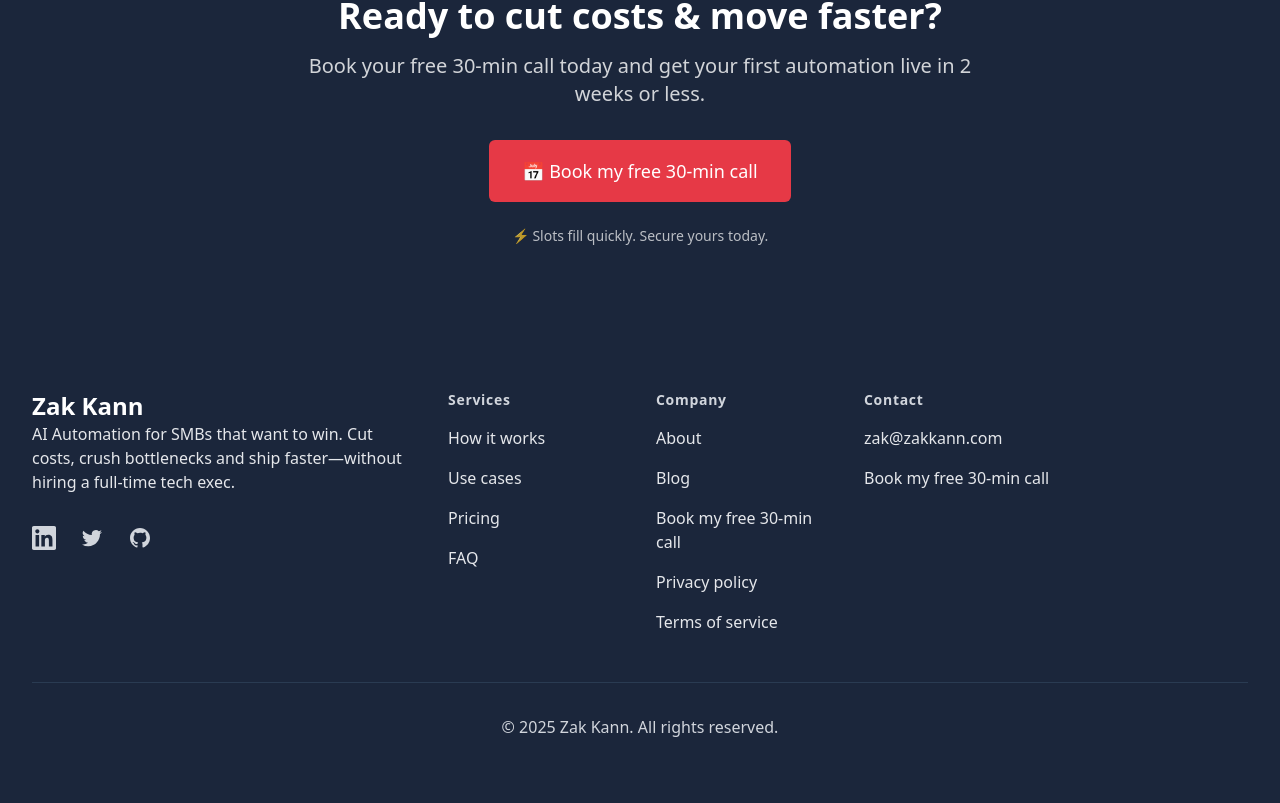
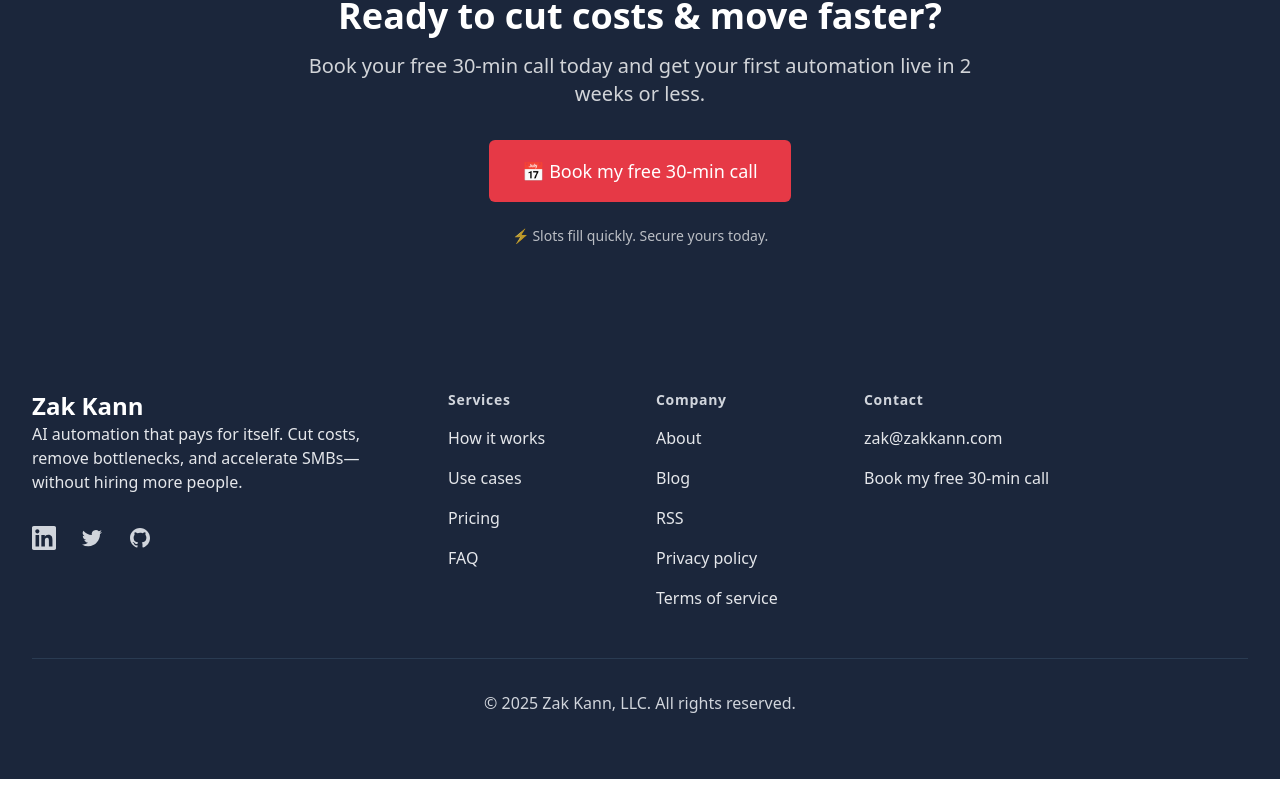
Before and after one commit to zkann/zakkanndotcom, a Next.js app: page / in a window 1280 px wide. Shown: the part 4166-4969 px from the top of the page. After the commit the page ends 4945 px from the top, so only its background shows below. Built offline with nearby package versions, Linux system fonts and the light colour scheme; no server answers.

Commit message:
updates to content for automation focus

```diff
--- a/src/app/(site)/page.tsx
+++ b/src/app/(site)/page.tsx
@@ -146,7 +146,7 @@ export default function Home() {
       </div>
 
       {/* 3. What You’ll Get (Deliverables) */}
-      <div className="bg-slate-50 py-20">
+      <div id="deliverables" className="bg-slate-50 py-20">
         <div className="max-w-7xl mx-auto px-4 sm:px-6 lg:px-8">
           <div className="text-center mb-12">
             <h2 className="text-3xl md:text-4xl font-bold text-slate-900 mb-4">Automation that pays for itself from day one</h2>
--- a/src/components/footer.tsx
+++ b/src/components/footer.tsx
@@ -10,8 +10,7 @@ export default function Footer() {
               Zak Kann
             </Link>
             <p className="text-gray-200 text-base">
-              AI Automation for SMBs that want to win.
-              Cut costs, crush bottlenecks and ship faster—without hiring a full-time tech exec.
+              AI automation that pays for itself. Cut costs, remove bottlenecks, and accelerate SMBs—without hiring more people.
             </p>
             <div className="flex space-x-6">
               <a href="https://linkedin.com/in/zkann" target="_blank" rel="noopener noreferrer" className="text-gray-300 hover:text-white transition-colors">
@@ -80,8 +79,8 @@ export default function Footer() {
                     </Link>
                   </li>
                   <li>
-                     <Link href="/book" className="text-base text-gray-200 hover:text-white transition-colors">
-                       Book my free 30-min call
+                    <Link href="/feed.xml" className="text-base text-gray-200 hover:text-white transition-colors">
+                      RSS
                     </Link>
                   </li>
                   <li>
@@ -110,7 +109,7 @@ export default function Footer() {
                      </a>
                    </li>
                    <li>
-                     <Link href="/book" className="text-base text-gray-200 hover:text-white transition-colors">
+                     <Link href="/book?utm_source=footer&utm_medium=cta&utm_campaign=footer-nav" className="text-base text-gray-200 hover:text-white transition-colors">
                        Book my free 30-min call
                      </Link>
                    </li>
@@ -122,7 +121,7 @@ export default function Footer() {
 
         <div className="mt-12 border-t border-[#415A77]/40 pt-8">
           <p className="text-base text-gray-300 text-center">
-            &copy; {new Date().getFullYear()} Zak Kann. All rights reserved.
+            &copy; {new Date().getFullYear()} Zak Kann, LLC. All rights reserved.
           </p>
         </div>
       </div>
```
Lines whose indentation alone changed are shown as unchanged.
